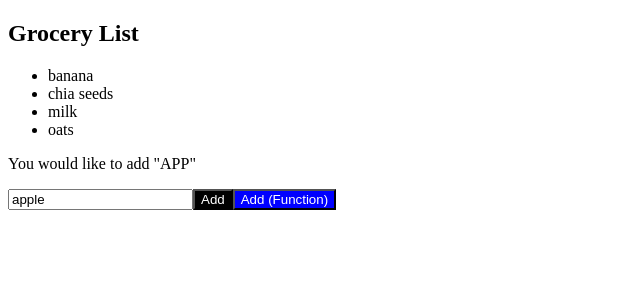
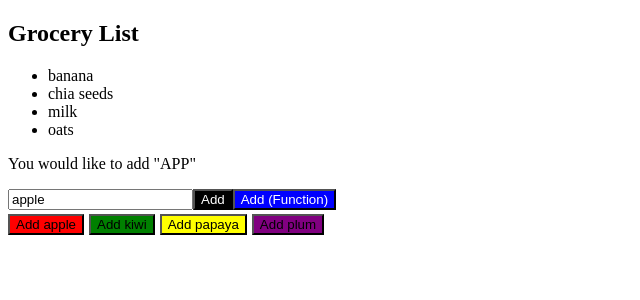
Before and after one commit to shoebjoarder/angular-lecture, an Angular app: page / in a window 1280 px wide. Shown: the top 300 px of the page, without its empty margins (0-640 px from the left). Built offline with nearby package versions, Linux system fonts and the light colour scheme.

Commit message:
Init input props custom events

```diff
--- a/src/app/app.component.html
+++ b/src/app/app.component.html
@@ -3,26 +3,18 @@
 
   <ul>
     <li *ngFor="let item of groceryList.sort()">
-      <!-- * String interpolation -->
       {{ item }}
     </li>
   </ul>
 
   <p *ngIf="groceryItem">
-    <!-- * String interpolation + Pipes -->
     You would like to add "{{ groceryItem | uppercase | slice : 0 : 3 }}"
   </p>
   <p *ngIf="!groceryItem">Please enter a fruit name</p>
 </div>
 <div>
-  <!-- * Property binding -->
-  <!-- <input value="apple" (input)="handleGroceryItemChange($event)" /> -->
-  <input [value]="groceryItem" (input)="handleGroceryItemChange($event)" />
+  <input [(ngModel)]="groceryItem" />
 
-  <!-- * Two-way data binding -->
-  <!-- <input [(ngModel)]="groceryItem" /> -->
-
-  <!-- * Event binding -->
   <button
     (click)="handleAddFruit()"
     [ngStyle]="{
@@ -43,3 +35,12 @@
     Add (Function)
   </button>
 </div>
+<!-- * Input props and custom events for child components -->
+<div style="padding-top: 4px">
+  <app-fruitbutton
+    *ngFor="let item of groceryListOptions"
+    [fruitName]="item.fruitName"
+    [fruitColor]="item.color"
+    (handleAddFruitName)="handleAddFruitName($event)"
+  />
+</div>
--- a/src/app/fruitbutton/fruitbutton.component.css
+++ b/src/app/fruitbutton/fruitbutton.component.css
@@ -0,0 +1,3 @@
+button {
+    margin-right: 5px;
+}
--- a/src/app/fruitbutton/fruitbutton.component.html
+++ b/src/app/fruitbutton/fruitbutton.component.html
@@ -1 +1,3 @@
-<p>fruitbutton works!</p>
+<button [ngStyle]="{ 'background-color': fruitColor }" (click)="addFruit()">
+  Add {{ fruitName }}
+</button>
--- a/src/app/fruitbutton/fruitbutton.component.ts
+++ b/src/app/fruitbutton/fruitbutton.component.ts
@@ -1,18 +1,20 @@
-import { Component } from '@angular/core';
+import { CommonModule } from '@angular/common';
+import { Component, EventEmitter, Input, Output } from '@angular/core';
 
 @Component({
   selector: 'app-fruitbutton',
   standalone: true,
-  imports: [],
+  imports: [CommonModule],
   templateUrl: './fruitbutton.component.html',
   styleUrl: './fruitbutton.component.css',
 })
-class FruitbuttonComponent {
-  // * FruitbuttonComponent model & logic
+export default class FruitbuttonComponent {
+  @Input() fruitName: string = '';
+  @Input() fruitColor: string = '';
+
+  @Output() handleAddFruitName: EventEmitter<string> = new EventEmitter();
+
+  addFruit() {
+    this.handleAddFruitName.emit(this.fruitName);
+  }
 }
-
-// * Named export
-// export { FruitbuttonComponent };
-
-// * Default export
-export default FruitbuttonComponent;
```
